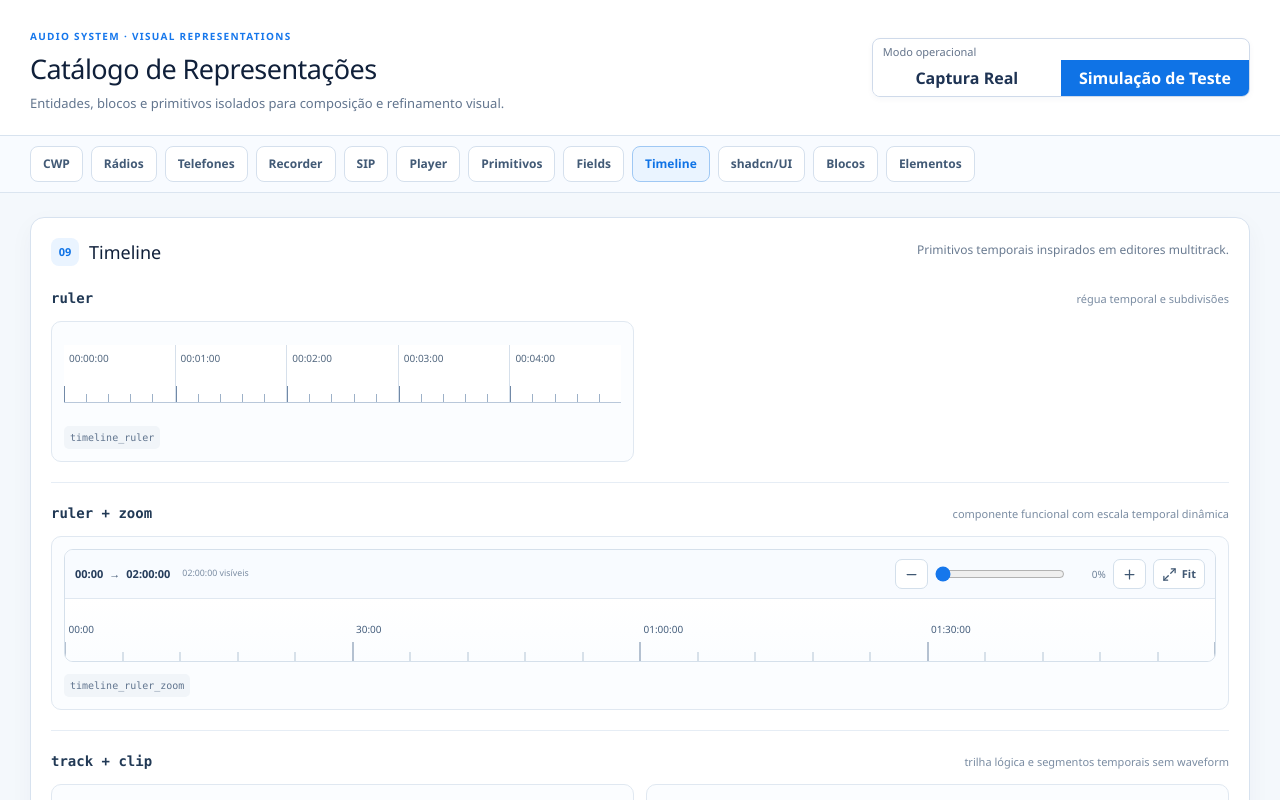
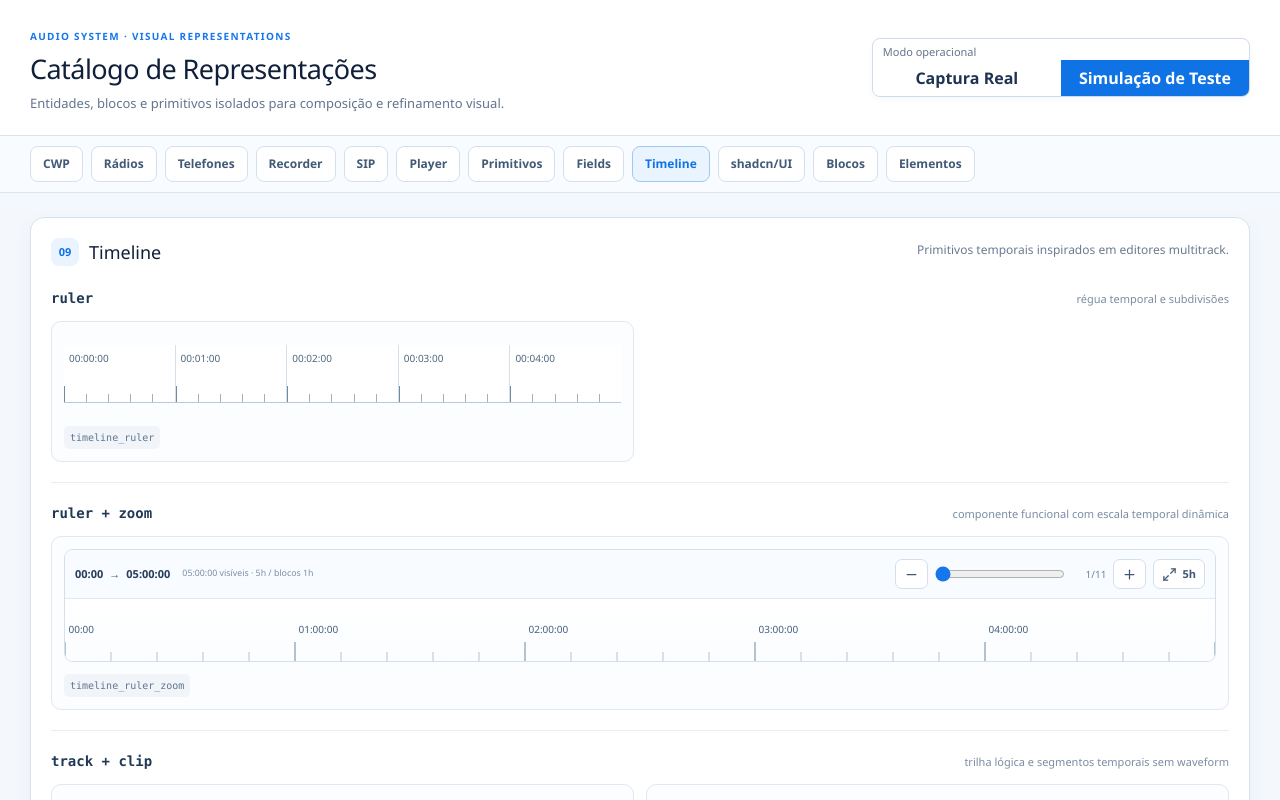
Before and after one commit to delmacy/audio-system, a React (Vite) app in the folder web/player-app/: page / in a window 1280 px wide. Both pictures are taken after a click on the button "Timeline". Shown: the top 800 px of the page. Built offline with nearby package versions, Linux system fonts and the light colour scheme.

Commit message:
feat(frontend): scale timeline zoom from five hours to five seconds

```diff
--- a/web/player-app/src/features/components/TimelineCatalogSection.tsx
+++ b/web/player-app/src/features/components/TimelineCatalogSection.tsx
@@ -34,7 +34,7 @@ export function TimelineCatalogSection({ number }: { number: string }) {
       <section className="primitive-family">
         <header><strong>ruler + zoom</strong><small>componente funcional com escala temporal dinâmica</small></header>
         <div className="timeline-catalog-grid single">
-          <Specimen id="timeline_ruler_zoom"><TimelineRulerZoom durationSeconds={7200} /></Specimen>
+          <Specimen id="timeline_ruler_zoom"><TimelineRulerZoom durationSeconds={8 * 60 * 60} /></Specimen>
         </div>
       </section>
 
--- a/web/player-app/src/features/timeline/TimelineRulerZoom.tsx
+++ b/web/player-app/src/features/timeline/TimelineRulerZoom.tsx
@@ -1,7 +1,19 @@
 import { useMemo, useState } from 'react'
 import { Maximize2, Minus, Plus } from 'lucide-react'
 
-const NICE_STEPS = [1, 2, 5, 10, 15, 30, 60, 120, 300, 600, 900, 1800, 3600]
+const ZOOM_LEVELS = [
+  { visibleSeconds: 5 * 60 * 60, majorStep: 60 * 60, label: '5h / blocos 1h' },
+  { visibleSeconds: 150 * 60, majorStep: 30 * 60, label: '2h30 / blocos 30min' },
+  { visibleSeconds: 75 * 60, majorStep: 15 * 60, label: '1h15 / blocos 15min' },
+  { visibleSeconds: 50 * 60, majorStep: 10 * 60, label: '50min / blocos 10min' },
+  { visibleSeconds: 25 * 60, majorStep: 5 * 60, label: '25min / blocos 5min' },
+  { visibleSeconds: 10 * 60, majorStep: 2 * 60, label: '10min / blocos 2min' },
+  { visibleSeconds: 5 * 60, majorStep: 60, label: '5min / blocos 1min' },
+  { visibleSeconds: 150, majorStep: 30, label: '2m30 / blocos 30s' },
+  { visibleSeconds: 75, majorStep: 15, label: '1m15 / blocos 15s' },
+  { visibleSeconds: 50, majorStep: 10, label: '50s / blocos 10s' },
+  { visibleSeconds: 25, majorStep: 5, label: '25s / blocos 5s' },
+] as const
 
 function clamp(value: number, min: number, max: number) {
   return Math.min(max, Math.max(min, value))
@@ -17,56 +29,52 @@ function formatTime(totalSeconds: number) {
     : `${String(m).padStart(2, '0')}:${String(s).padStart(2, '0')}`
 }
 
-function chooseMajorStep(visibleDuration: number) {
-  const target = visibleDuration / 6
-  return NICE_STEPS.find(step => step >= target) ?? NICE_STEPS[NICE_STEPS.length - 1]
-}
-
 export function TimelineRulerZoom({
-  durationSeconds = 3600,
+  durationSeconds = 8 * 60 * 60,
   initialStartSeconds = 0,
 }: {
   durationSeconds?: number
   initialStartSeconds?: number
 }) {
   const safeDuration = Math.max(1, durationSeconds)
-  const [zoom, setZoom] = useState(0)
+  const [zoomLevel, setZoomLevel] = useState(0)
   const [viewportStart, setViewportStart] = useState(clamp(initialStartSeconds, 0, safeDuration - 1))
 
-  const visibleDuration = useMemo(() => {
-    const minVisible = Math.min(10, safeDuration)
-    const ratio = Math.pow(1 - zoom / 100, 2)
-    return clamp(minVisible + (safeDuration - minVisible) * ratio, minVisible, safeDuration)
-  }, [safeDuration, zoom])
+  const level = ZOOM_LEVELS[zoomLevel]
+  const visibleDuration = Math.min(level.visibleSeconds, safeDuration)
+  const majorStep = Math.min(level.majorStep, visibleDuration)
+  const minorStep = majorStep / 5
 
   const safeStart = clamp(viewportStart, 0, Math.max(0, safeDuration - visibleDuration))
-
-  const majorStep = chooseMajorStep(visibleDuration)
-  const minorStep = majorStep / 5
   const end = safeStart + visibleDuration
 
   const ticks = useMemo(() => {
     const first = Math.ceil(safeStart / minorStep) * minorStep
     const items: { time: number; major: boolean }[] = []
     for (let t = first; t <= end + 0.0001; t += minorStep) {
-      items.push({ time: t, major: Math.abs((t / majorStep) - Math.round(t / majorStep)) < 0.001 })
-      if (items.length > 150) break
+      items.push({
+        time: t,
+        major: Math.abs((t / majorStep) - Math.round(t / majorStep)) < 0.001,
+      })
+      if (items.length > 180) break
     }
     return items
   }, [safeStart, end, minorStep, majorStep])
 
-  const setZoomKeepingCenter = (nextZoom: number) => {
+  const setLevelKeepingCenter = (nextLevel: number) => {
     const center = safeStart + visibleDuration / 2
-    const z = clamp(nextZoom, 0, 100)
-    const minVisible = Math.min(10, safeDuration)
-    const ratio = Math.pow(1 - z / 100, 2)
-    const nextVisible = clamp(minVisible + (safeDuration - minVisible) * ratio, minVisible, safeDuration)
-    setZoom(z)
-    setViewportStart(clamp(center - nextVisible / 2, 0, Math.max(0, safeDuration - nextVisible)))
+    const next = clamp(nextLevel, 0, ZOOM_LEVELS.length - 1)
+    const nextVisible = Math.min(ZOOM_LEVELS[next].visibleSeconds, safeDuration)
+    setZoomLevel(next)
+    setViewportStart(clamp(
+      center - nextVisible / 2,
+      0,
+      Math.max(0, safeDuration - nextVisible),
+    ))
   }
 
-  const fit = () => {
-    setZoom(0)
+  const fitFiveHours = () => {
+    setZoomLevel(0)
     setViewportStart(0)
   }
 
@@ -76,22 +84,39 @@ export function TimelineRulerZoom({
         <strong>{formatTime(safeStart)}</strong>
         <span>→</span>
         <strong>{formatTime(end)}</strong>
-        <small>{formatTime(visibleDuration)} visíveis</small>
+        <small>{formatTime(visibleDuration)} visíveis · {level.label}</small>
       </div>
 
       <div className="timeline-ruler-zoom-controls">
-        <button type="button" onClick={() => setZoomKeepingCenter(zoom - 10)} aria-label="Diminuir zoom"><Minus size={15}/></button>
+        <button
+          type="button"
+          onClick={() => setLevelKeepingCenter(zoomLevel - 1)}
+          disabled={zoomLevel === 0}
+          aria-label="Diminuir zoom"
+        ><Minus size={15}/></button>
+
         <input
           type="range"
           min="0"
-          max="100"
-          value={zoom}
-          onChange={event => setZoomKeepingCenter(Number(event.target.value))}
+          max={ZOOM_LEVELS.length - 1}
+          step="1"
+          value={zoomLevel}
+          onChange={event => setLevelKeepingCenter(Number(event.target.value))}
           aria-label="Zoom da timeline"
         />
-        <span>{zoom}%</span>
-        <button type="button" onClick={() => setZoomKeepingCenter(zoom + 10)} aria-label="Aumentar zoom"><Plus size={15}/></button>
-        <button type="button" onClick={fit} aria-label="Exibir toda a timeline"><Maximize2 size={15}/>Fit</button>
+
+        <span>{zoomLevel + 1}/{ZOOM_LEVELS.length}</span>
+
+        <button
+          type="button"
+          onClick={() => setLevelKeepingCenter(zoomLevel + 1)}
+          disabled={zoomLevel === ZOOM_LEVELS.length - 1}
+          aria-label="Aumentar zoom"
+        ><Plus size={15}/></button>
+
+        <button type="button" onClick={fitFiveHours} aria-label="Voltar para janela de cinco horas">
+          <Maximize2 size={15}/>5h
+        </button>
       </div>
     </div>
 
```
